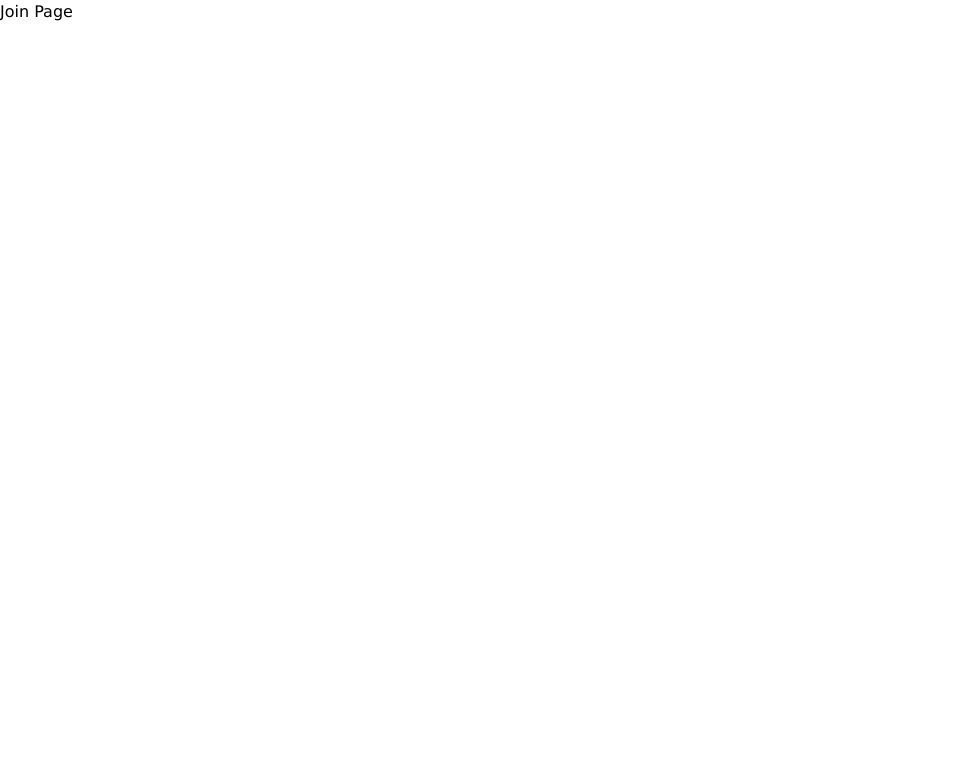
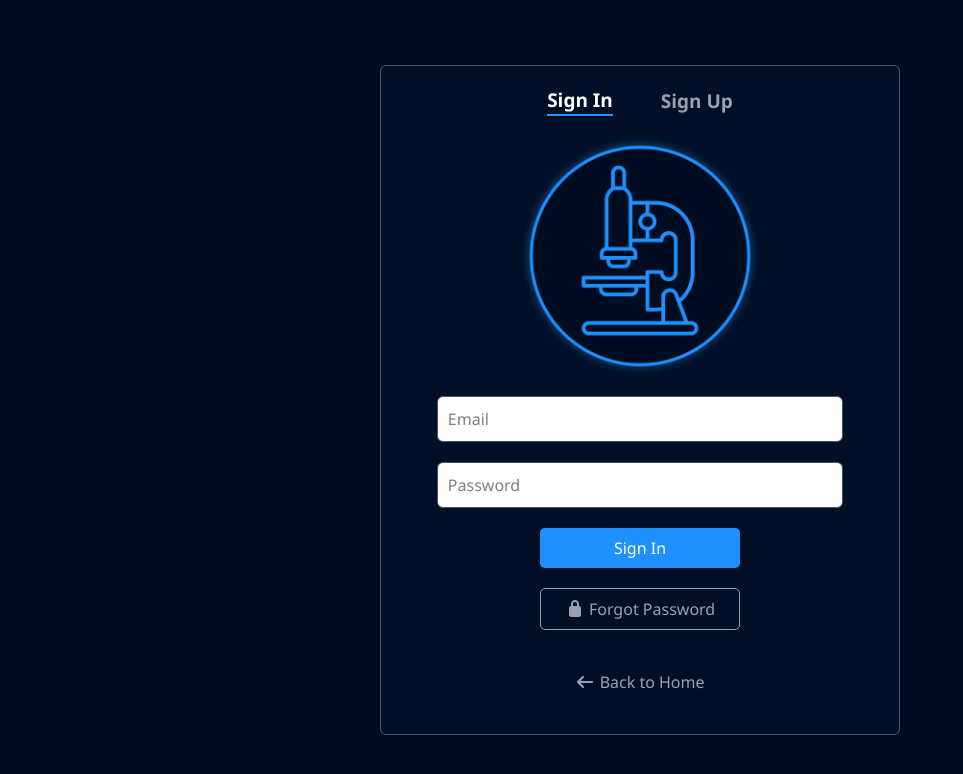
Before and after one commit to masonE17/spendscope, a React (Vite) app: page /join in a window 1280 px wide. Shown: the top 774 px of the page, without its empty margins (0-963 px from the left). Built offline with nearby package versions, Linux system fonts and the light colour scheme.

Commit message:
Completed the Join page.

```diff
--- a/src/index.css
+++ b/src/index.css
@@ -1,4 +1,9 @@
 @import "tailwindcss";
+
+html, body {
+    background-color: rgb(0, 12, 31);
+    font-family:'Segoe UI', Tahoma, Geneva, Verdana, sans-serif;
+}
 
 @theme {
     --font-sans: 'Lucida Sans', 'Lucida Sans Regular', 'Lucida Grande', 'Lucida Sans Unicode', Geneva, Verdana, sans-serif;
--- a/src/pages/App.jsx
+++ b/src/pages/App.jsx
@@ -194,7 +194,7 @@ export default function App() {
                 <button className="bg-[#1e90ff] text-white p-2 text-[12px] rounded-[5px] hover:bg-[#0d7ae9] hover:cursor-pointer">Get Started Free</button>
               </Link>
               <Link to="/dashboard">
-                <button className="bg-[rgb(5,21,49)] text-white p-2 text-[12px] rounded-[5px] border-solid border-gray-400 border hover:bg-[#0d7ae9] hover:cursor-pointer hover:border-[#0d7ae9]">View DashBoard</button>
+                <button className="bg-[rgb(5,21,49)] text-gray-400 p-2 text-[12px] rounded-[5px] border-solid border-gray-400 border hover:text-[#1e90ff] hover:cursor-pointer hover:border-[#0d7ae9]">View DashBoard</button>
               </Link>
             </div>
             <div className="w-full border-b-solid border-white border-2 rounded-[5px] mb-8"></div>
--- a/src/pages/Join.jsx
+++ b/src/pages/Join.jsx
@@ -1,5 +1,64 @@
+import { FontAwesomeIcon } from "@fortawesome/react-fontawesome";
+import { faLock } from "@fortawesome/free-solid-svg-icons";
+import { faArrowLeft } from "@fortawesome/free-solid-svg-icons";
+import { Link } from "react-router-dom";
+import { useState } from "react";
+
 export default function Join() {
+    const [signIn, setSignIn] = useState(true);
     return (
-        <p>Join Page</p>
+        <div className="bg-[rgb(0,12,31)] w-full min-h-screen flex items-center justify-center p-4">
+            <div className="w-full max-w-130 mx-auto border-solid border-gray-600 border rounded-md bg-[rgb(1,16,39)] flex flex-col items-center justify-center">
+                {signIn ? (
+                    <div className="w-full flex flex-row justify-center items-center gap-12 mt-5 mb-5">
+                        <div>
+                            <p className="text-white font-bold text-[19px]">Sign In</p>
+                            <div className="border-b-2 border-[#1e90ff] w-full"></div>
+                        </div>
+                        <button onClick={() => setSignIn(false)}><p className="text-gray-400 font-bold text-[19px] hover:text-[#1e90ff]">Sign Up</p></button>
+                    </div>
+                ) : (
+                    <div className="w-full flex flex-row justify-center items-center gap-12 mt-5 mb-5">
+                        <button onClick={() => setSignIn(true)}><p className="text-gray-400 font-bold text-[19px] hover:text-[#1e90ff]">Sign In</p></button>
+                        <div>
+                            <p className="text-white font-bold text-[19px]">Sign Up</p>
+                            <div className="border-b-2 border-[#1e90ff] w-full"></div>
+                        </div>
+                    </div>
+                )}
+                <div>
+                    <img src="src/assets/SpendScope_Logo.png" alt="logo" className="w-60 h-60 rounded-full" />
+                </div>
+                {signIn ? (
+                    <>
+                        <div className="w-full p-5 flex flex-col justify-center items-center gap-5">
+                            <input type="text" placeholder="Email" className="w-[85%] bg-white border-solid border-gray-600 border p-2.5 rounded-md focus:outline-none focus:ring-2 focus:ring-[#1e90ff]" />
+                            <input type="text" placeholder="Password" className="w-[85%] bg-white border-solid border-gray-600 border p-2.5 rounded-md focus:outline-none focus:ring-2 focus:ring-[#1e90ff]" />
+                        </div>
+                        <div className="flex flex-col justify-center items-center gap-5 mb-10">
+                            <button className="w-50 bg-[#1e90ff] text-white p-2 text-[16px] rounded-[5px] hover:bg-[#0d7ae9] hover:cursor-pointer">Sign In</button>
+                            <button className="w-50 text-gray-400 p-2 text-[16px] rounded-[5px] border-solid border-gray-400 border hover:text-[#1e90ff] hover:border-[#1e90ff] hover:cursor-pointer"><FontAwesomeIcon icon={faLock} /> Forgot Password</button>
+                        </div>
+                    </>
+                ) : (
+                    <>
+                        <div className="w-full p-5 flex flex-col justify-center items-center gap-5">
+                            <input type="text" placeholder="Username" className="w-[85%] bg-white border-solid border-gray-600 border p-2.5 rounded-md focus:outline-none focus:ring-2 focus:ring-[#1e90ff]" />
+                            <input type="text" placeholder="Email" className="w-[85%] bg-white border-solid border-gray-600 border p-2.5 rounded-md focus:outline-none focus:ring-2 focus:ring-[#1e90ff]" />
+                            <input type="text" placeholder="Password" className="w-[85%] bg-white border-solid border-gray-600 border p-2.5 rounded-md focus:outline-none focus:ring-2 focus:ring-[#1e90ff]" />
+                        </div>
+                        <div className="flex flex-col justify-center items-center gap-5 mb-10">
+                            <button className="w-50 bg-[#1e90ff] text-white p-2 text-[16px] rounded-[5px] hover:bg-[#0d7ae9] hover:cursor-pointer">Sign Up</button>
+                            <div className="w-[80%]">
+                                <p className="text-center text-gray-400 text-[16px]">By continuing, you agree to our <u className="text-[#1e90ff]">Terms of Service</u> and <u className="text-[#1e90ff]">Privacy Policy</u></p>
+                            </div>
+                        </div>
+                    </>
+                )}
+                <Link to="/">
+                    <p className="text-[16px] text-gray-400 mb-10 hover:text-[#1e90ff] hover:cursor-pointer"><FontAwesomeIcon icon={faArrowLeft} /> Back to Home</p>
+                </Link>
+            </div>
+        </div>
     );
 }
```
